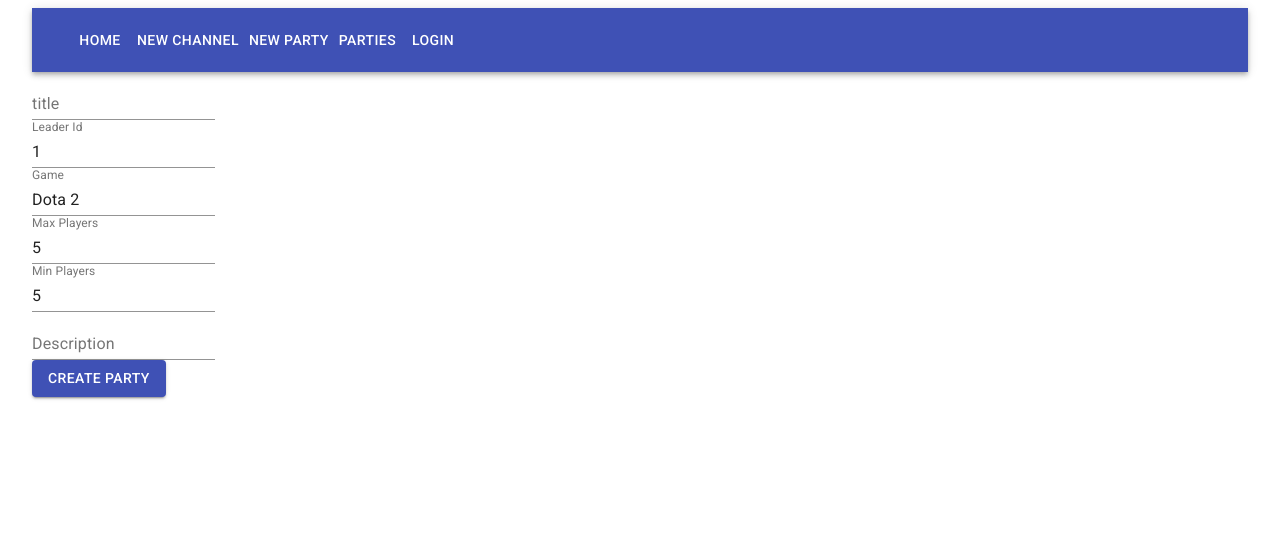
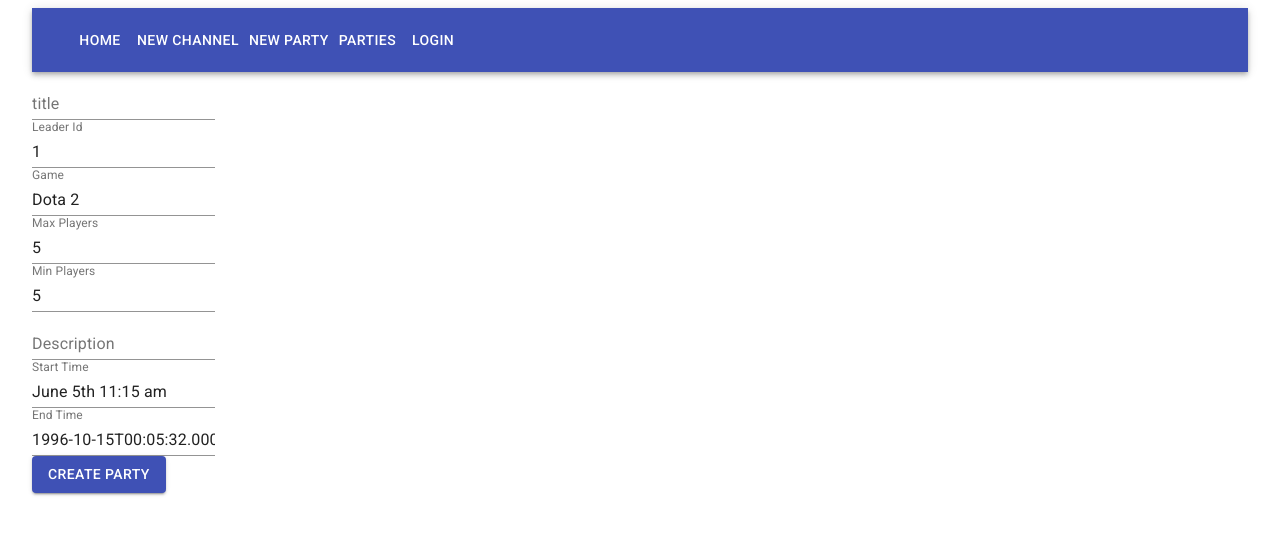
Before and after one commit to Natsku123/party-filler, a React (Create React App) app in the folder frontend/: page /#/parties/create in a window 1280 px wide. Shown: the top 534 px of the page. Built offline with nearby package versions, Linux system fonts and the light colour scheme; no server answers; the HTML template or start-up script is replaced by a standard one.

Commit message:
Implement start and end time selections

```diff
--- a/frontend/package.json
+++ b/frontend/package.json
@@ -3,11 +3,14 @@
   "version": "0.1.0",
   "private": true,
   "dependencies": {
+    "@date-io/moment": "^1.3.13",
     "@material-ui/core": "^4.11.0",
+    "@material-ui/pickers": "^3.2.10",
     "@testing-library/jest-dom": "^4.2.4",
     "@testing-library/react": "^9.5.0",
     "@testing-library/user-event": "^7.2.1",
     "axios": "^0.19.2",
+    "moment": "^2.27.0",
     "react": "^16.13.1",
     "react-dom": "^16.13.1",
     "react-router-dom": "^5.2.0",
--- a/frontend/src/components/party/PartyForm.js
+++ b/frontend/src/components/party/PartyForm.js
@@ -3,6 +3,11 @@ import {
   TextField,
   Button,
 } from '@material-ui/core'
+import {
+  DateTimePicker,
+  MuiPickersUtilsProvider,
+} from '@material-ui/pickers'
+import MomentUtils from '@date-io/moment';
 
 import partyService from '../../services/parties'
 
@@ -15,8 +20,10 @@ const PartyForm = () => {
   const [ minPlayers, setMinPlayers ] = useState(5)
   const [ description, setDescription ] = useState('')
   const [ channelId, setChannelId ] = useState(5)
-  const [ startTime, setStartTime ] = useState('1996-10-15T00:05:32.000Z')
+  const [ startTime, setStartTime ] = useState(new Date())
   const [ endTime, setEndTime ] = useState('1996-10-15T00:05:32.000Z')
+
+  console.log(startTime.toISOString())
 
   const createParty = (event) => {
     event.preventDefault()
@@ -41,10 +48,10 @@ const PartyForm = () => {
     setMaxPlayers(5)
     setMinPlayers(5)
     setDescription('')
+    setStartTime('')
+    setEndTime('')
 
     // setChannelId(5)
-    // setStartTime('')
-    // setEndTime('')
   }
 
   return (
@@ -67,6 +74,15 @@ const PartyForm = () => {
       <div>
         <TextField label="Description" value={description} onChange={({target}) => setDescription(target.value)}/>
       </div>
+      <MuiPickersUtilsProvider utils={MomentUtils}>
+        <div>
+          <DateTimePicker label="Start Time" value={startTime} onChange={setStartTime}/>
+        </div>
+        <div>
+          <TextField label="End Time" value={endTime} onChange={setEndTime}/>
+        </div>
+      </MuiPickersUtilsProvider>
+
       {/*
       <div>
         <TextField label="Channel Id" type='number' value={channelId} onChange={({target}) => setChannelId(target.value)}/>
```
Also changed, not shown: 1 other file (tests, documents, lock files or other folders).
